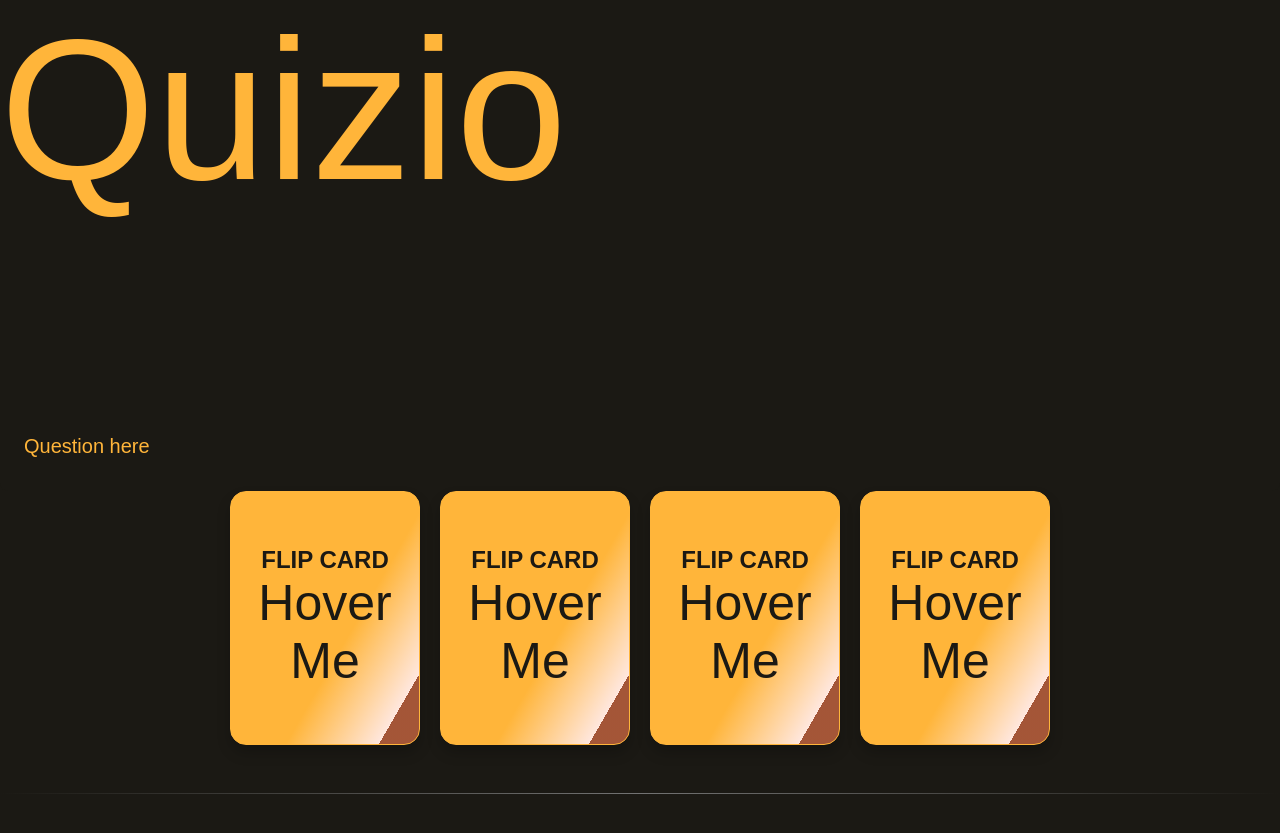
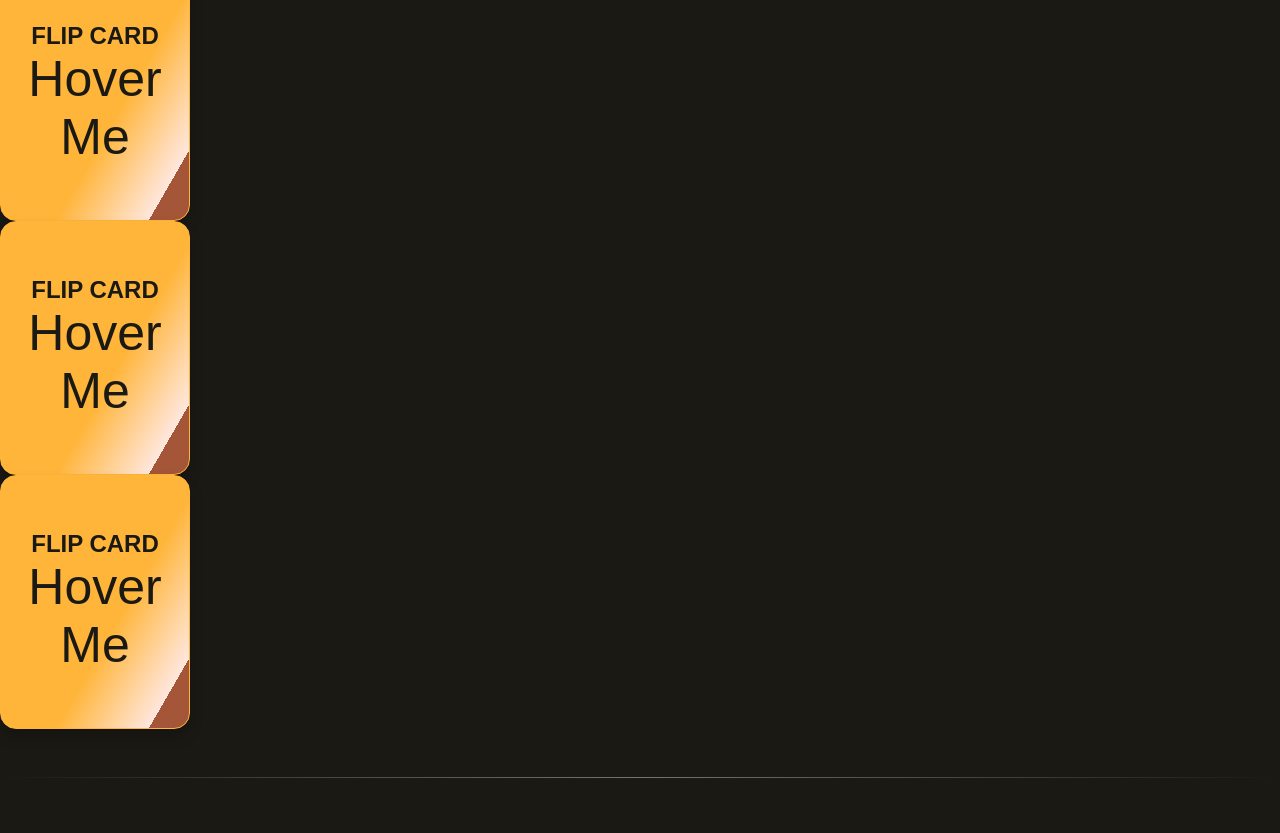
Before and after one commit to Niamh-Codes/tech_titans, a React (Vite) app: page / in a window 1280 px wide. Shown: the part 1887-2720 px from the top of the page. Built offline with nearby package versions, Linux system fonts and the light colour scheme; a web font is replaced by a local one.

Commit message:
adding static buttons for teh quiz, moving the flip cards to the search section

```diff
--- a/src/components/AnswerCard.jsx
+++ b/src/components/AnswerCard.jsx
@@ -5,6 +5,7 @@ function AnswerCard ()
 {
     return (
         <>
+
         <div className="flip-card">
     <div className="flip-card-inner">
         <div className="flip-card-front">
--- a/src/components/MainSearch.jsx
+++ b/src/components/MainSearch.jsx
@@ -1,20 +1,24 @@
 import React from "react";
-import "./MainSearch.css"
+import "./MainSearch.css";
+import AnswerCard from "./AnswerCard";
 
-
- function MainSearch () {
+function MainSearch() {
   return (
-
-      <div style={{ backgroundColor: '#1B1914', color: '#FFB53A' }}>
-        <nav style={{ backgroundColor: '#1B1914', color: '#FFB53A' }}id="search-div" className="relative flex w-full flex-wrap items-center justify-between bg-zinc-50 py-2 shadow-dark-mild dark:bg-neutral-700 lg:py-4">
+    <>
+      <nav
+        style={{ backgroundColor: '#1B1914', color: '#FFB53A' }}
+        id="search-div"
+        className="relative flex w-full flex-wrap items-center justify-between bg-zinc-50 py-2 shadow-dark-mild dark:bg-neutral-700 lg:py-4"
+      >
         <div className="ms-5 flex w-[30%] items-center justify-between">
           <input
-              type="search" style={{backgroundColor: '#1B1914', color: '#FFB53A'}}
+            type="search"
+            style={{ backgroundColor: '#1B1914', color: '#FFB53A' }}
             className="main-search relative m-0 block w-[1px] min-w-0 flex-auto rounded border border-solid border-secondary-500 bg-transparent bg-clip-padding px-3 py-1.5 text-base font-normal text-surface transition duration-300 ease-in-out focus:border-primary focus:text-gray-700 focus:shadow-inset focus:outline-none motion-reduce:transition-none dark:border-white/10 dark:bg-body-dark dark:text-white dark:placeholder:text-neutral-300 dark:autofill:shadow-autofill"
             placeholder="Search"
             aria-label="Search"
             aria-describedby="button-addon2"
-              style={{ color: '#FFB53A' }} // Add color property here
+            style={{ color: '#FFB53A' }}
           />
           <button>
             <span className="flex items-center whitespace-nowrap rounded px-3 py-1.5 text-center text-base font-normal text-gray-600 dark:text-white [&>svg]:w-5 " id="basic-addon2">
@@ -25,8 +29,12 @@ import "./MainSearch.css"
           </button>
         </div>
       </nav>
-      </div>
-    )
-  };
+      <AnswerCard />
+      <AnswerCard />
+      <AnswerCard />
+      <AnswerCard />
+    </>
+  );
+}
 
 export default MainSearch;
--- a/src/components/Quiz.jsx
+++ b/src/components/Quiz.jsx
@@ -1,5 +1,6 @@
 import React from "react";
 import AnswerCard from "./AnswerCard";
+import QuizCards from "./QuizCards";
 
  function Quiz() {
     return (
@@ -11,14 +12,14 @@ import AnswerCard from "./AnswerCard";
   </a>
     <h1>Quizio</h1>
   <div className="p-6 text-surface dark:text-white">
-    <h5 className="mb-2 text-xl font-medium leading-tight">Question here</h5>
+    <h2 className="mb-2 text-xl font-medium leading-tight flex justify-center">Question here</h2>
   </div>
 </div>
 <div style={{ backgroundColor: '#1B1914'}}className="answer-section flex justify-center space-x-5">
-      <AnswerCard />
-      <AnswerCard />
-      <AnswerCard />
-      <AnswerCard />
+      <QuizCards />
+      <QuizCards />
+      <QuizCards />
+      <QuizCards />
     </div>
         </>
     );
--- /dev/null
+++ b/src/components/QuizCards.jsx
@@ -0,0 +1,16 @@
+import React from "react";
+
+function QuizCards() {
+    return (
+        <>
+      <button
+        type="button"
+        className="inline-block rounded bg-primary px-7 pb-2.5 pt-3 text-sm font-medium uppercase leading-normal text-white shadow-primary-3 transition duration-150 ease-in-out hover:bg-primary-accent-300 hover:shadow-primary-2 focus:bg-primary-accent-300 focus:shadow-primary-2 focus:outline-none focus:ring-0 active:bg-primary-600 active:shadow-primary-2 motion-reduce:transition-none dark:shadow-black/30 dark:hover:shadow-dark-strong dark:focus:shadow-dark-strong dark:active:shadow-dark-strong">
+        AnswerOptions
+      </button>
+</>
+    );
+}
+
+
+export default QuizCards;
```
Lines whose indentation alone changed are shown as unchanged.
